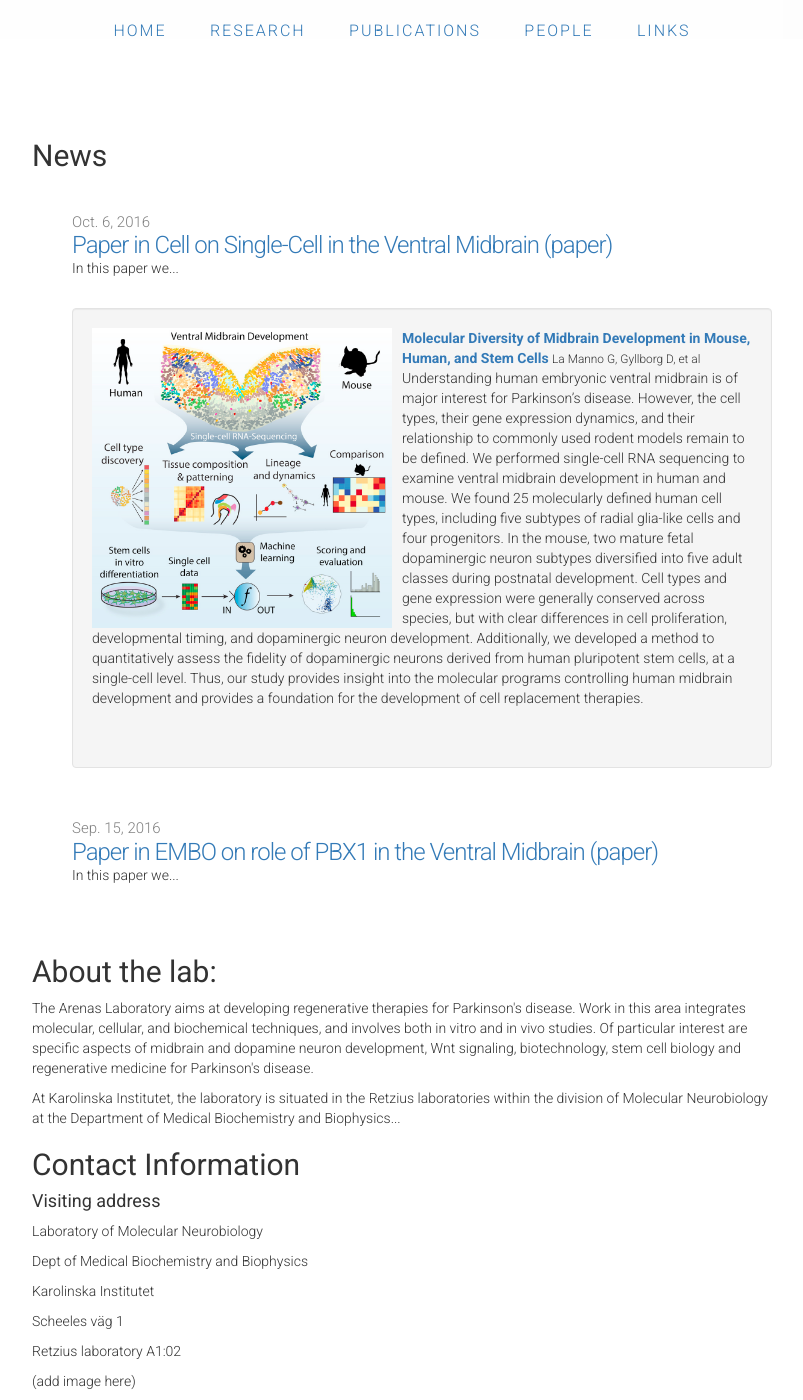
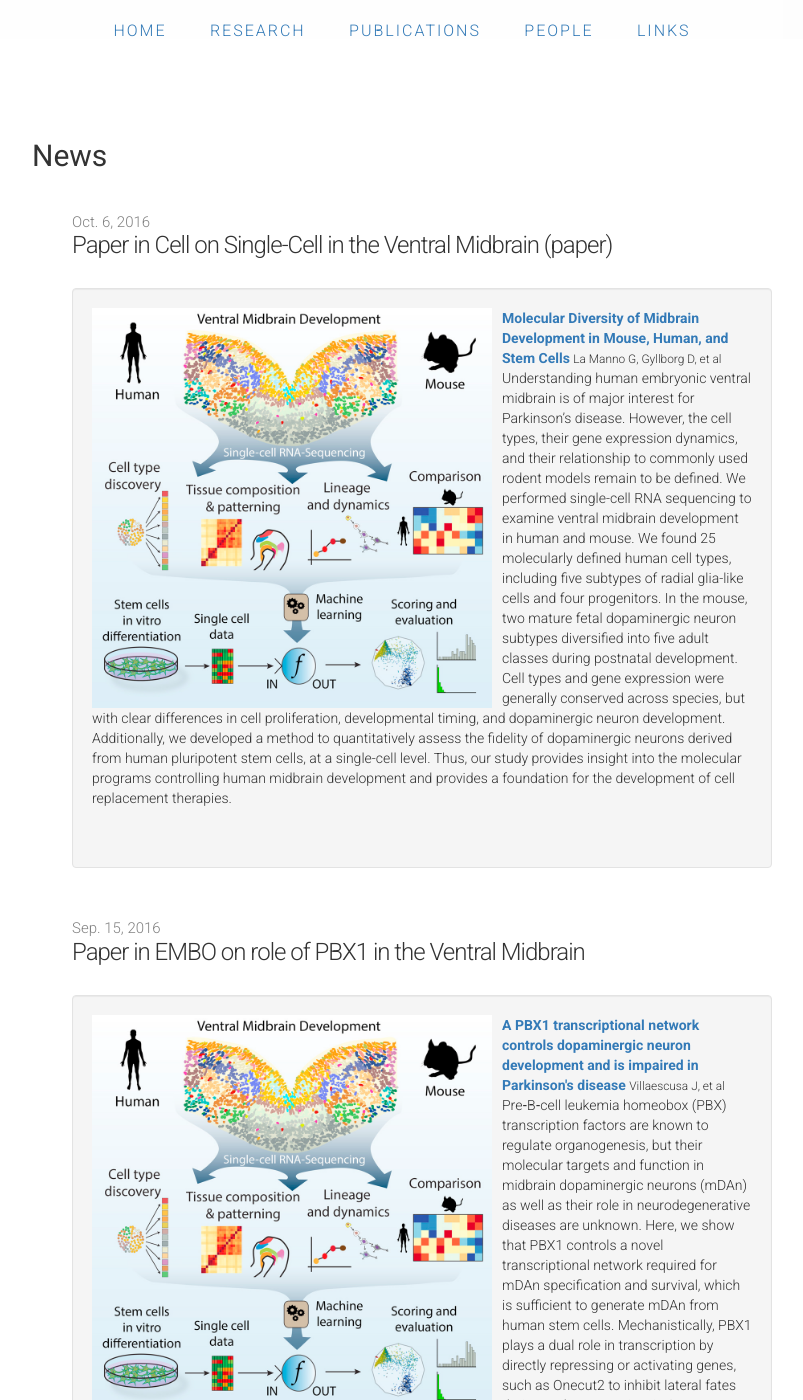
Before and after one commit to ArenasLab/arenaslab.github.io, a Jekyll site: the page index.html, which Jekyll copies as it is, in a window 1280 px wide and 1400 px high, scrolled down 501 px. Shown: the whole window, without its empty margins (238-1041 px from the left). Built offline with Jekyll 4.4.1, drawn with Linux system fonts in a browser that asks for light colours; some of the changed text lies outside the part shown.

Commit message:
Update index.html

```diff
--- a/index.html
+++ b/index.html
@@ -61,13 +61,13 @@
         <ul class="posts">
           <li>
             <span class="post-date">Oct. 6, 2016</span>
-            <a class="post-link" href="http://www.cell.com/cell/fulltext/S0092-8674(16)31309-5">Paper in Cell on Single-Cell in the Ventral Midbrain (paper)</a>
-            <p>In this paper we...</p>
+            <span class="post-link">Paper in Cell on Single-Cell in the Ventral Midbrain (paper)</span>
+
           </li>
           <div class="well">
             <li class="media">
               <div class="media-body">
-                <img class="pull-left" style="margin-right:10px;" src="/img/Cell_GraphicalAbstract.jpg" height="300px" />
+                <img class="pull-left" style="margin-right:10px;" src="/img/Cell_GraphicalAbstract.jpg" height="400px" />
                   <strong class="media-heading"><a href="http://www.cell.com/cell/fulltext/S0092-8674(16)31309-5">Molecular Diversity of Midbrain Development in Mouse, Human, and Stem Cells</a></strong>
                  <small>La Manno G, Gyllborg D, et al</small>
                  <p>Understanding human embryonic ventral midbrain is of major interest for Parkinson’s disease. However, the cell types,
@@ -79,28 +79,37 @@
                    timing, and dopaminergic neuron development. Additionally, we developed a method to quantitatively assess the fidelity of
                    dopaminergic neurons derived from human pluripotent stem cells, at a single-cell level. Thus, our study provides insight
                    into the molecular programs controlling human midbrain development and provides a foundation for the development of cell
-                   replacement therapies.</p>
-                 <p>
+                   replacement therapies.
+                </p>
+              </div>
+             </li>
+           </div>
 
+    <p>&nbsp;<p>
 
-
-
-
-    </div>
-  </li>
-  </div>
-
-
-
-
-          <p>&nbsp;<p>
           <li>
             <span class="post-date">Sep. 15, 2016</span>
-            <a class="post-link" href="http://emboj.embopress.org/content/35/18/1963">Paper in EMBO on role of PBX1 in the Ventral Midbrain (paper)</a>
-            <p>In this paper we...</p>
+            <span class="post-link">Paper in EMBO on role of PBX1 in the Ventral Midbrain</span>
           </li>
-        </ul>
-      </div>
+          <div class="well">
+            <li class="media">
+              <div class="media-body">
+                <img class="pull-left" style="margin-right:10px;" src="/img/Cell_GraphicalAbstract.jpg" height="400px" />
+                  <strong class="media-heading"><a href="http://emboj.embopress.org/content/35/18/1963">A PBX1 transcriptional network controls dopaminergic neuron development and is impaired in Parkinson's disease</a></strong>
+                 <small>Villaescusa J, et al</small>
+                 <p>Pre‐B‐cell leukemia homeobox (PBX) transcription factors are known to regulate organogenesis, but their molecular targets
+              and function in midbrain dopaminergic neurons (mDAn) as well as their role in neurodegenerative diseases are unknown. Here,
+              we show that PBX1 controls a novel transcriptional network required for mDAn specification and survival, which is sufficient
+              to generate mDAn from human stem cells. Mechanistically, PBX1 plays a dual role in transcription by directly repressing or
+              activating genes, such as Onecut2 to inhibit lateral fates during embryogenesis, Pitx3 to promote mDAn development, and
+              Nfe2l1 to protect from oxidative stress. Notably, PBX1 and NFE2L1 levels are severely reduced in dopaminergic neurons of the
+              substantia nigra of Parkinson's disease (PD) patients and decreased NFE2L1 levels increases damage by oxidative stress in
+              human midbrain cells. Thus, our results reveal novel roles for PBX1 and its transcriptional network in mDAn development and
+              PD, opening the door for new therapeutic interventions.
+            </p>
+              </div>
+             </li>
+           </div>
 
   <p>&nbsp;<p>
 
```
